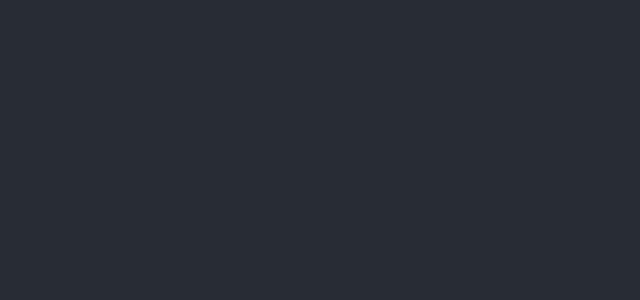
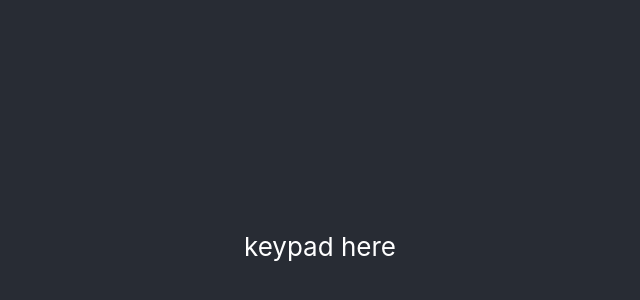
Before and after one commit to Shubwub/couchbase-ui, a React (Create React App) app: page / in a window 1280 px wide. Shown: the part 154-454 px from the top of the page, without its empty margins (320-960 px from the left). Built offline with nearby package versions, Linux system fonts and the light colour scheme.

Commit message:
adds basic atomic component structure

```diff
--- /dev/null
+++ b/src/components/molecules/Keypad.js
@@ -0,0 +1,3 @@
+export default function Keypad() {
+	return <div>keypad here</div>;
+}
--- /dev/null
+++ b/src/components/molecules/index.js
@@ -0,0 +1 @@
+export { default as Keypad } from "./Keypad";
--- a/src/App.js
+++ b/src/components/organisms/App.js
@@ -1,8 +1,13 @@
 import styled from "styled-components";
-import { background } from "./style_variables";
+import { background } from "../../style_variables";
+import { Keypad } from "../molecules";
 
-function App() {
-	return <AppElement></AppElement>;
+export default function App() {
+	return (
+		<AppElement>
+			<Keypad />
+		</AppElement>
+	);
 }
 
 const AppElement = styled.div`
@@ -16,5 +21,3 @@ const AppElement = styled.div`
 	font-size: calc(10px + 2vmin);
 	color: white;
 `;
-
-export default App;
--- /dev/null
+++ b/src/components/organisms/index.js
@@ -0,0 +1 @@
+export { default as App } from "./App";
```
Also changed, not shown: src/index.js (+9 -9 lines).
